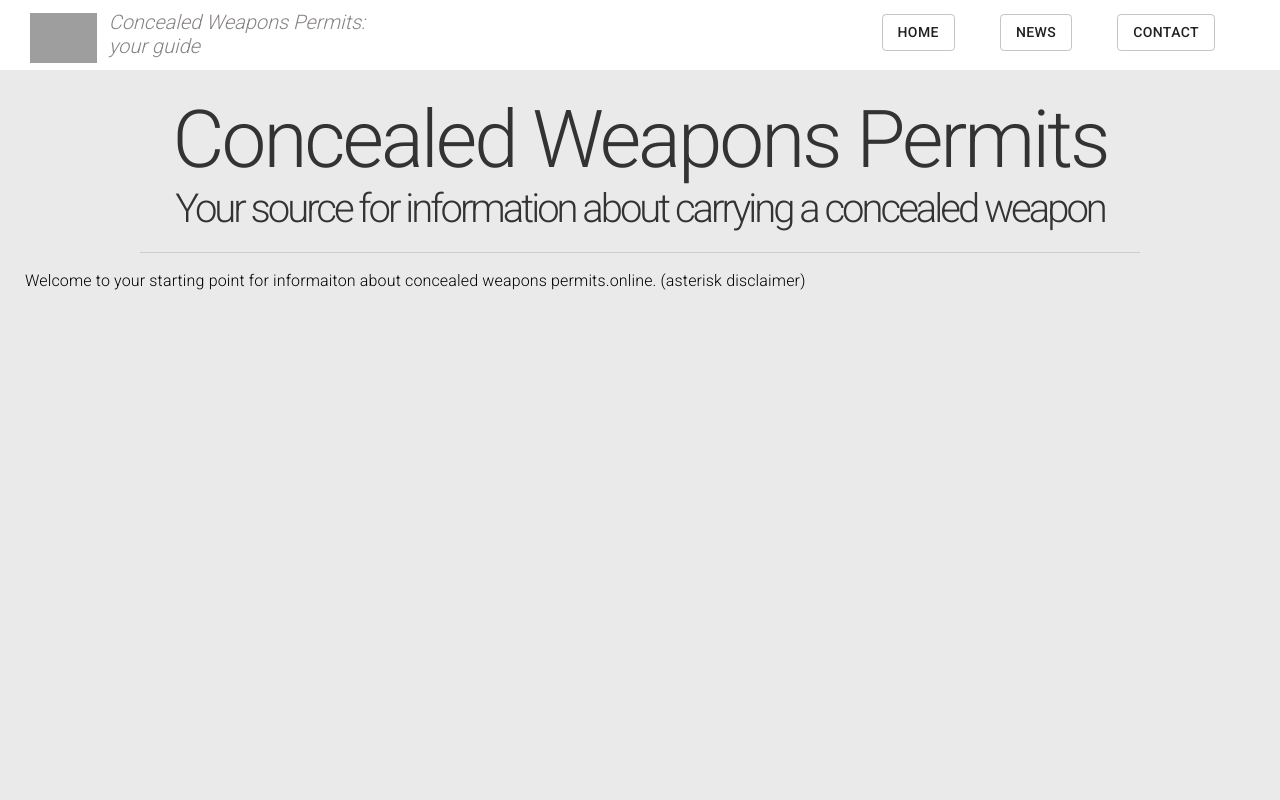
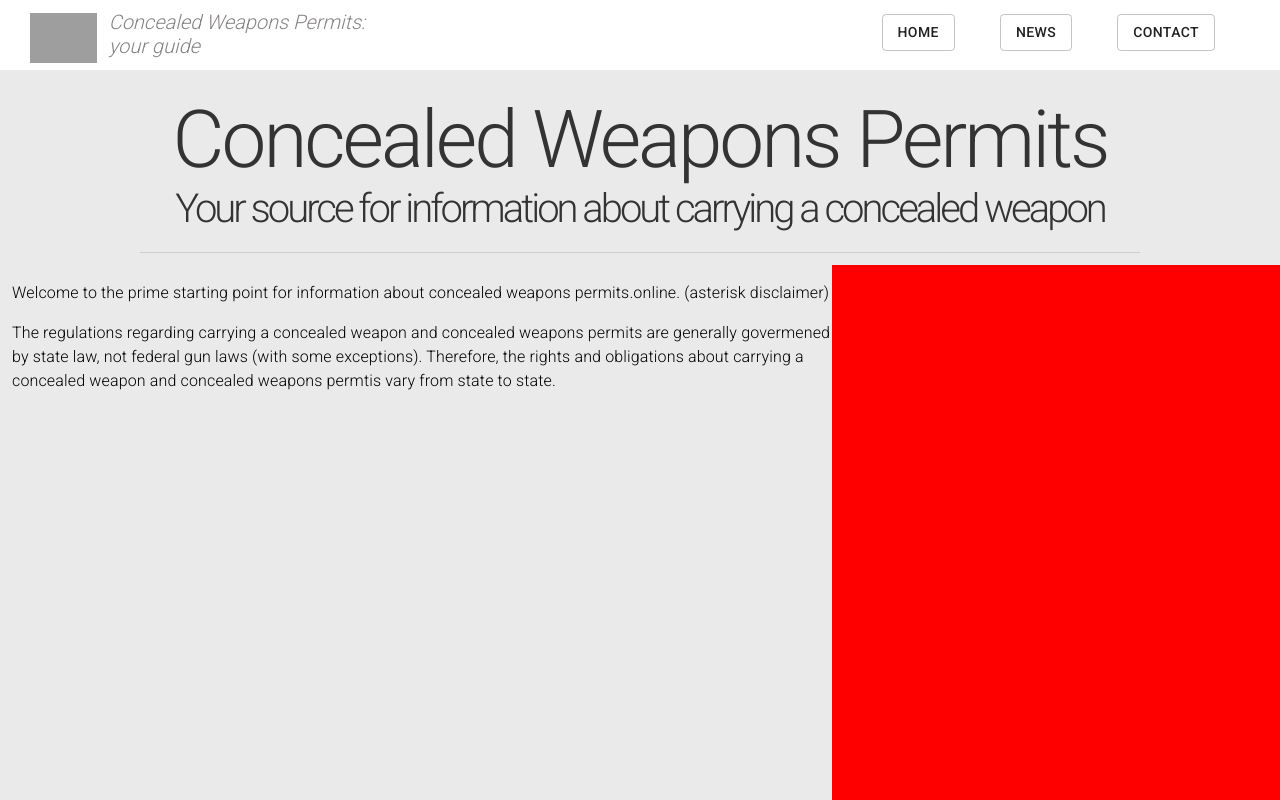
Before and after one commit to kjannette/carry-concealed, a React app: page / in a window 1280 px wide. Shown: the top 800 px of the page. Built offline with nearby package versions, Linux system fonts and the light colour scheme; grey boxes are pictures that could not be loaded.

Commit message:
Created left/right divs for main page content

```diff
--- a/src/App.js
+++ b/src/App.js
@@ -43,15 +43,26 @@ class App extends React.Component {
                         <Divider  className={classes.divider}/>
                     </div>
 
-                    <div className={classes.mainTextContainer}>
+                        <div className={classes.mainTextContainerLeft}>
 
-                        <Typography className={classes.mainText}>
+                            <div className={classes.mainTextLeft}>
 
-                            <p>Welcome to your starting point for informaiton about concealed weapons permits.online. (asterisk disclaimer)</p>
+                                <Typography className={classes.textLeft}>
 
-                        </Typography>
+                                    <p>Welcome to the prime starting point for information about concealed weapons permits.online. (asterisk disclaimer)</p>
 
-                    </div>
+                                    <p>The regulations regarding carrying a concealed weapon and concealed weapons permits  are generally govermened by state law, not federal gun laws (with some exceptions).  Therefore, the rights and obligations about carrying a concealed weapon
+                                        and concealed weapons permtis  vary from state to state.</p>
+
+                                </Typography>
+
+                            </div>
+
+                        </div>
+
+                        <div className={classes.mainTextContainerRight}>
+
+                        </div>
 
                 </div>
             </>
--- a/src/Styles/AppStyles.js
+++ b/src/Styles/AppStyles.js
@@ -33,14 +33,22 @@ export default (theme) => ({
         marginTop: '48px',
         paddingTop: '45px',
     },
-    mainText: {
-      display: 'grid',
-      fontWeight: '100',
+    mainTextContainerLeft: {
+      float: 'left',
+      height: '810px',
+      marginTop: '12px',
+      overflow: 'auto',
+      width: '65%',
     },
-    mainTextContainer: {
-      display: 'grid',
-      justifyContent: 'left',
-      marginLeft: '25px',
+    mainTextContainerRight: {
+      float: 'right',
+      backgroundColor: 'red',
+      height: '810px',
+      marginTop: '12px',
+      width: '35%',
+    },
+    mainTextLeft: {
+      marginLeft: '12px'
     },
     navBarText: {
       color: '#878383',
@@ -87,5 +95,8 @@ export default (theme) => ({
         width: '50%',
         display: 'inline-block',
         textAlign: 'left',
-      }
+      },
+      textLeft: {
+        fontWeight: '100',
+      },
 })
```
